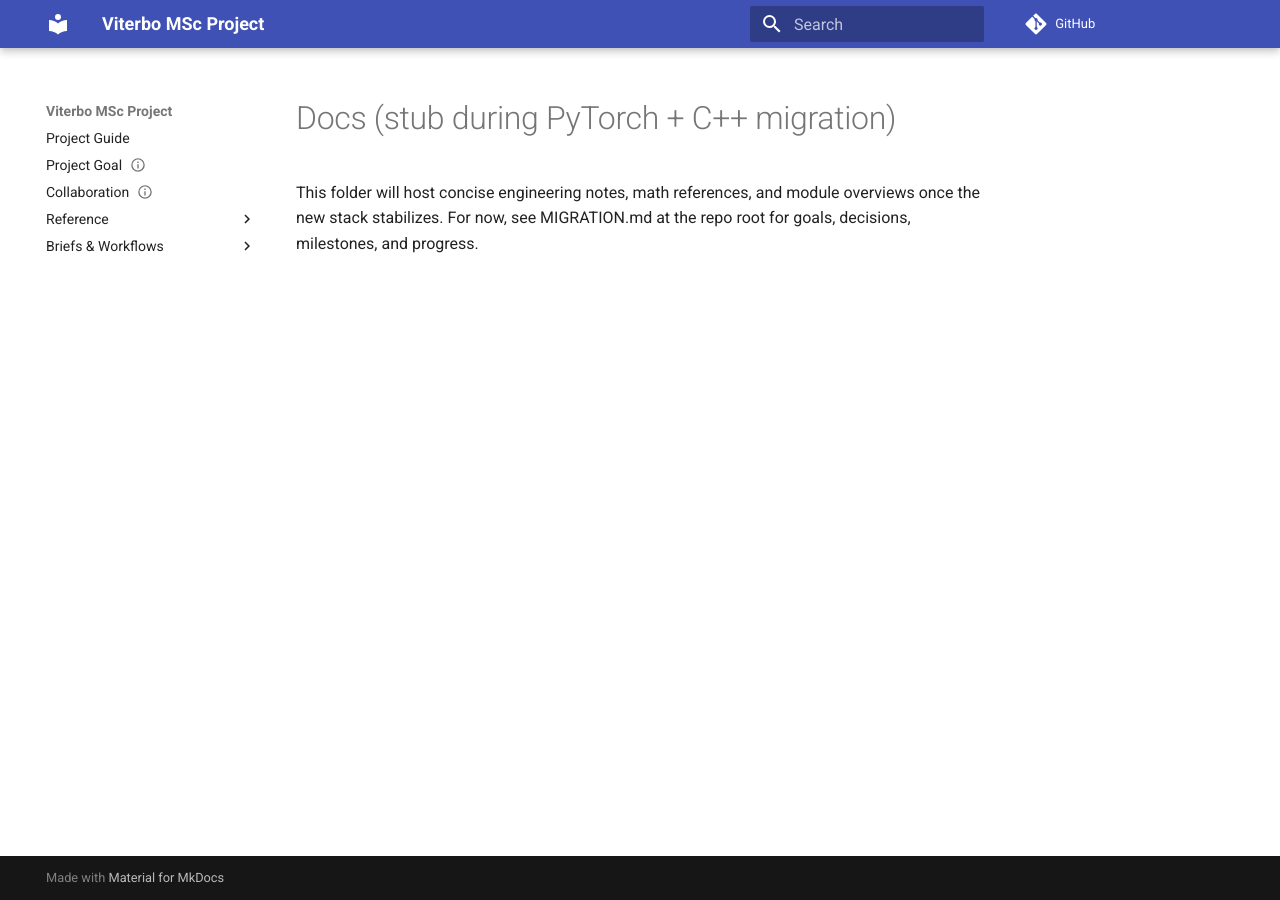
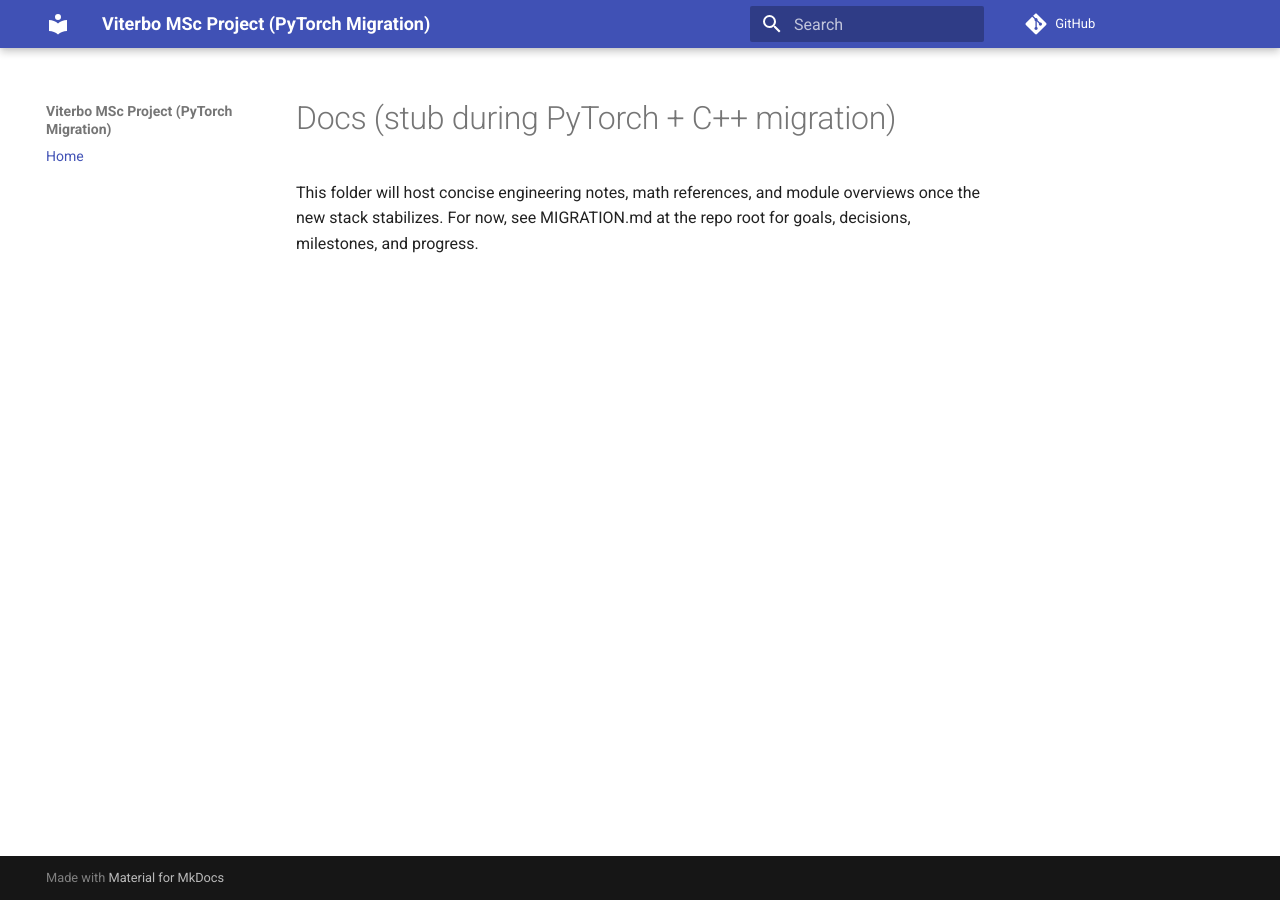
Before and after one commit to JoernStoehler/msc-math-viterbo, an MkDocs documentation site: the page built from docs/README.md, in a window 1280 px wide. Built offline with MkDocs 1.6.1 and Material for MkDocs 9.7.7, drawn with Linux system fonts in a browser that asks for light colours; comment, search, counter and statistics services are not loaded; part of the change alters nothing that is shown.

Commit message:
docs: simplify mkdocs config to minimal nav; prune legacy notebooks/scripts to keep CI docs job green

```diff
--- a/mkdocs.yml
+++ b/mkdocs.yml
@@ -1,85 +1,19 @@
-site_name: Viterbo MSc Project
-site_description: Numerical experiments and docs for the Viterbo conjecture project
-site_url: https://joernstoehler.github.io/msc-math-viterbo
+site_name: Viterbo MSc Project (PyTorch Migration)
 repo_url: https://github.com/JoernStoehler/msc-math-viterbo
 theme:
   name: material
-  features:
-    - navigation.instant
-    - navigation.tracking
-    - content.code.copy
-    - content.tabs.link
   language: en
 
 strict: true
 
 plugins:
   - search
-  - htmlproofer:
-      raise_error: true
-      validate_external_urls: true
-      ignore_urls:
-        - "mailto:*"
-        - "tel:*"
-        - "http://localhost*"
-        - "https://localhost*"
-        - "https://arxiv.org/*"
-        - "https://www.arxiv.org/*"
-        - "https://doi.org/*"
-        - "https://scholar.google.com/*"
-        - "https://www.scholar.google.com/*"
-        - "https://researchgate.net/*"
-        - "https://www.researchgate.net/*"
-        - "https://springer.com/*"
-        - "https://www.springer.com/*"
-        - "https://elsevier.com/*"
-        - "https://www.elsevier.com/*"
-        - "https://jstor.org/*"
-        - "https://www.jstor.org/*"
-        - "*.pdf"
 
 markdown_extensions:
   - admonition
-  - def_list
-  - footnotes
   - tables
   - toc:
       permalink: true
-  - attr_list
-  - pymdownx.details
-  - pymdownx.superfences
-  - pymdownx.inlinehilite
-  - pymdownx.highlight
-  - pymdownx.critic
-  - pymdownx.snippets
-  - pymdownx.arithmatex:
-      generic: true
-
-extra_javascript:
-  - javascripts/mathjax.js
-  - https://polyfill.io/v3/polyfill.min.js?features=es6
-  - https://cdn.jsdelivr.net/npm/mathjax@3/es5/tex-mml-chtml.js
 
 nav:
-  - Project Guide: project-structure.md
-  - Project Goal: briefs/2025-10-12-policy-project-goal.md
-  - Collaboration: briefs/2025-10-12-workflow-codex-collaboration.md
-  - Reference:
-      - Thesis Topic (Viterbo): briefs/2025-10-12-workflow-thesis-topic-probing-viterbo.md
-      - Reading List: briefs/2025-10-12-workflow-reading-list.md
-      - Symplectic Quantities: briefs/2025-10-12-workflow-symplectic-quantities.md
-      - Capacities: briefs/2025-10-12-workflow-capacity-algorithms.md
-      - Volumes: briefs/2025-10-12-workflow-volume-algorithms.md
-      - Papers Index: briefs/2025-10-12-workflow-reading-archive.md
-  - Briefs & Workflows:
-      - Modernization Overview: briefs/2025-10-12-adr-modernization-source-of-truth.md
-      - Data Spine ADR (HF Datasets): briefs/2025-10-12-adr-data-spine-hf-datasets.md
-      - No-Batching ADR: briefs/2025-10-12-adr-no-batching-in-library.md
-      - Spectrum 4D Task: briefs/2025-10-12-task-spectrum-4d-baseline.md
-      - Atlas Migration Task: briefs/2025-10-12-task-atlas-migrate-hf-datasets.md
-      - Brief Authoring Guidelines: briefs/2025-10-12-workflow-brief-authoring.md
-      - Task Evaluation Methodology: briefs/2025-10-12-workflow-task-evaluation.md
-      - Subtasks:
-          - Remove Polars → HF Datasets: briefs/subtasks/2025-10-12-subtask-remove-polars-migrate-hf-datasets.md
-          - Delete Batched Library APIs: briefs/subtasks/archive/2025-10-12-subtask-delete-batched-library-apis.md
-          - Refactor Legacy Docs → Briefs: briefs/subtasks/archive/2025-10-12-subtask-refactor-legacy-docs-into-briefs.md
+  - Home: README.md
```
